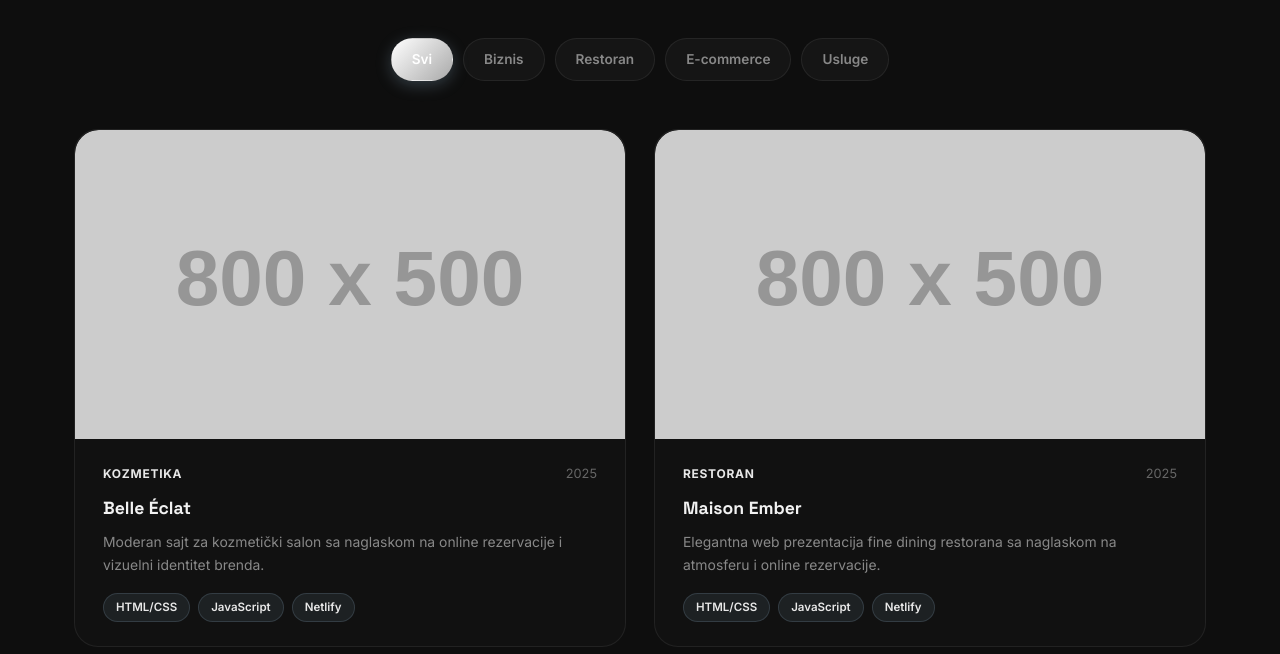
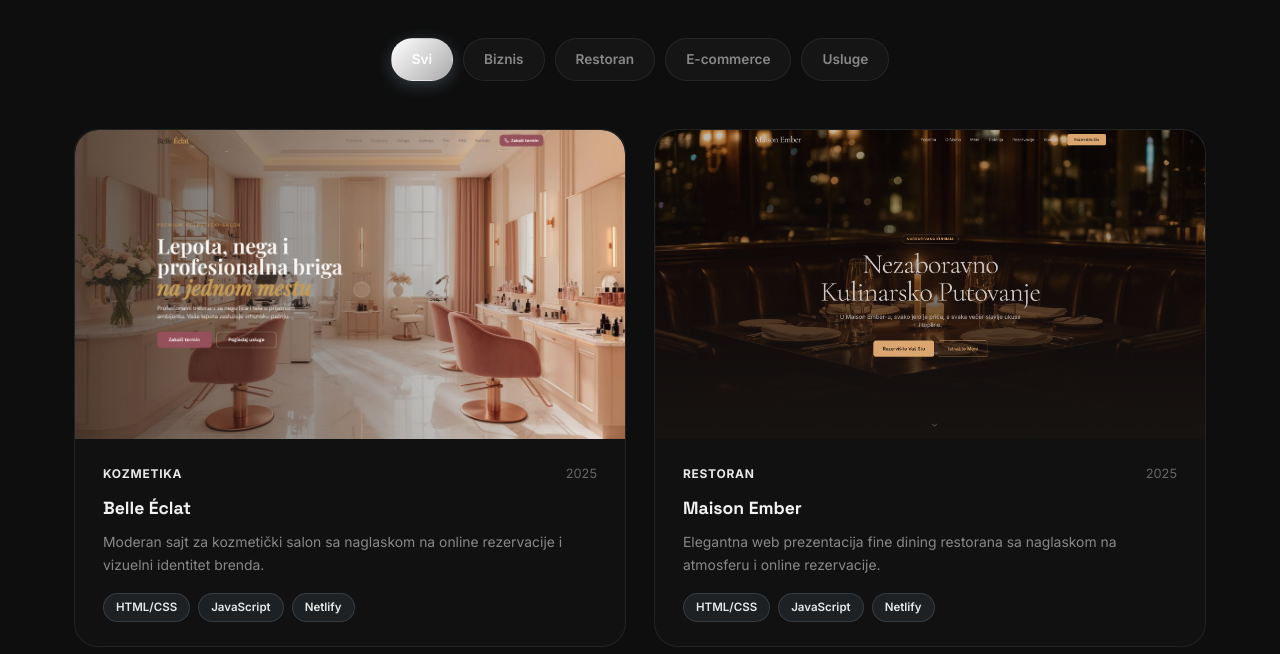
Before and after one commit to kaizennnnnnnnn/MOJAWEB, a plain HTML site: page index.html in a window 1280 px wide. Shown: the part 3120-3774 px from the top of the page. Drawn offline with Linux system fonts and the light colour scheme; placeholder pictures from the web are drawn by us.

Commit message:
vracanje-slika

```diff
--- a/index.html
+++ b/index.html
@@ -250,7 +250,7 @@
       <div class="portfolio-grid" id="portfolioGrid">
         <div class="portfolio-card reveal-up" data-category="usluge">
           <div class="portfolio-img">
-            <img src="https://placehold.co/800x500/111111/888888?text=Belle+%C3%89clat" alt="Belle Éclat kozmetički salon" class="portfolio-photo" />
+            <img src="belle-eclat.jpg" alt="Belle Éclat kozmetički salon" class="portfolio-photo" />
             <div class="portfolio-overlay">
               <div class="overlay-links">
                 <button class="overlay-btn detail-btn" onclick="openModal(0)">Detalji</button>
@@ -272,7 +272,7 @@
         </div>
         <div class="portfolio-card reveal-up" data-category="restoran">
           <div class="portfolio-img">
-            <img src="https://placehold.co/800x500/111111/888888?text=Maison+Ember" alt="Maison Ember restoran" class="portfolio-photo" />
+            <img src="maison-ember.jpg" alt="Maison Ember restoran" class="portfolio-photo" />
             <div class="portfolio-overlay">
               <div class="overlay-links">
                 <button class="overlay-btn detail-btn" onclick="openModal(1)">Detalji</button>
```
